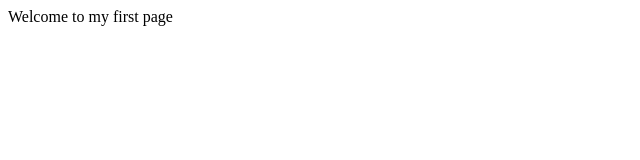
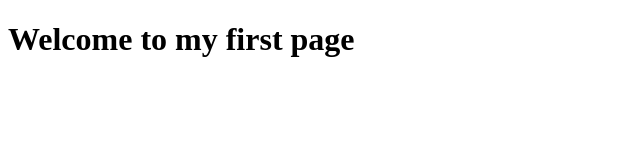
Before and after one commit to keerthisiva/Coursera-Test, a plain HTML site: page site/index.html in a window 1280 px wide. Shown: the whole page, without its empty margins (0-640 px from the left). Drawn offline with Linux system fonts and the light colour scheme.

Commit message:
Index page slighly modified

```diff
--- a/site/index.html
+++ b/site/index.html
@@ -4,6 +4,6 @@
 	<title>Hello Courseera</title>
 </head>
 <body>
-Welcome to my first page
+<h1>Welcome to my first page</h1>
 </body>
 </html>
```
